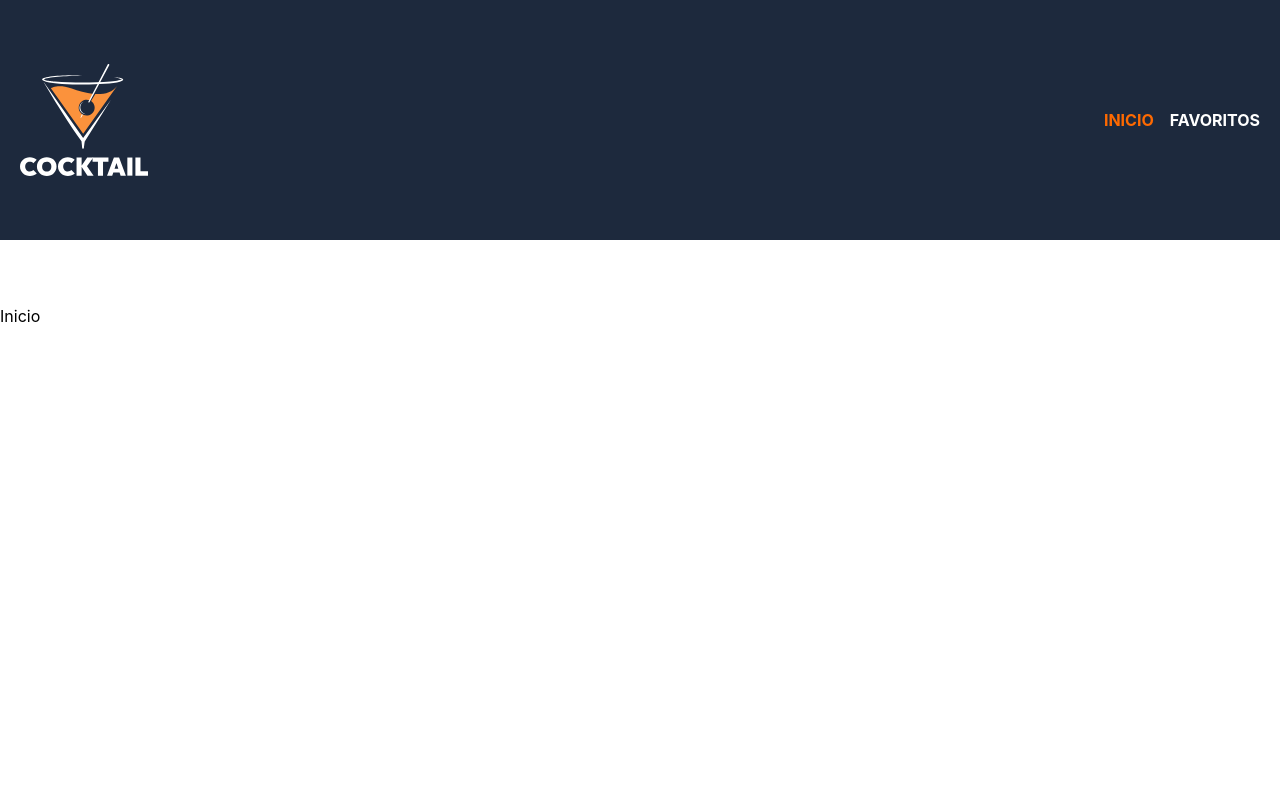
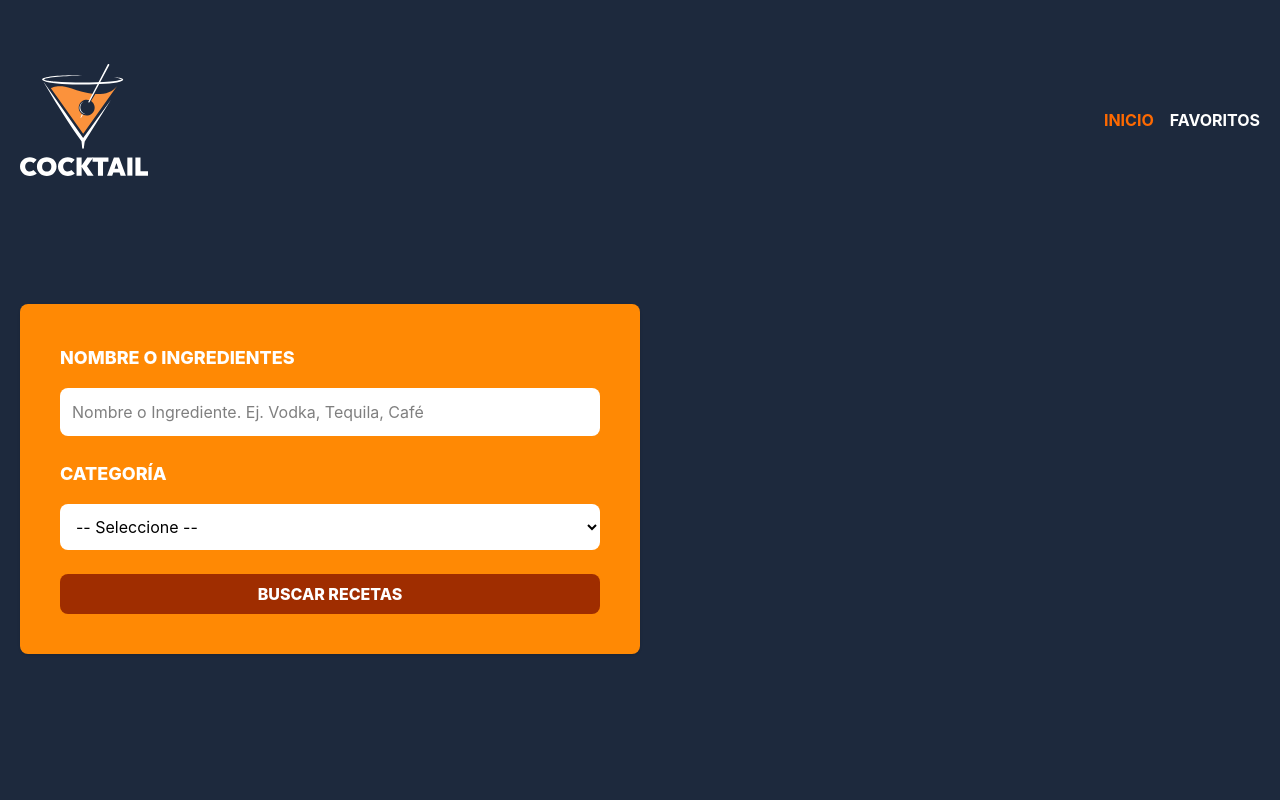
Before and after one commit to andresmdevco/drinkmix, a React (Vite) app: page / in a window 1280 px wide. Shown: the top 800 px of the page. Built offline with nearby package versions, Linux system fonts and the light colour scheme.

Commit message:
feat: create drink search form

```diff
--- a/src/components/Header.tsx
+++ b/src/components/Header.tsx
@@ -1,6 +1,13 @@
-import { NavLink } from 'react-router-dom';
+import { useMemo } from 'react';
+import { NavLink, useLocation } from 'react-router-dom';
 
 export default function Header() {
+  const { pathname } = useLocation();
+
+  const isHome = useMemo(() => pathname === '/', [pathname]);
+
+  console.log(isHome);
+
   return (
     <header className="bg-slate-800">
       <div className="mx-auto container px-5 py-16">
@@ -28,6 +35,46 @@
             </NavLink>
           </nav>
         </div>
+
+        {isHome && (
+          <form className="md:w-1/2 2xl:w-1/3 bg-orange-400 my-32 p-10 rounded-lg shadow space-y-6">
+            <div className="space-y-4">
+              <label
+                htmlFor="ingredient"
+                className="block text-white uppercase font-extrabold text-lg"
+              >
+                Nombre o Ingredientes
+              </label>
+              <input
+                type="text"
+                id="ingredient"
+                name="ingredient"
+                className="bg-white p-3 w-full rounded-lg focus:outline-none"
+                placeholder="Nombre o Ingrediente. Ej. Vodka, Tequila, Café"
+              />
+            </div>
+            <div className="space-y-4">
+              <label
+                htmlFor="ingredient"
+                className="block text-white uppercase font-extrabold text-lg"
+              >
+                Categoría
+              </label>
+              <select
+                id="ingredient"
+                name="ingredient"
+                className="bg-white p-3 w-full rounded-lg focus:outline-none"
+              >
+                <option value="">-- Seleccione --</option>
+              </select>
+            </div>
+            <input
+              type="submit"
+              value="Buscar Recetas"
+              className="cursor-pointer bg-orange-800 hover:bg-orange-900 text-white font-extrabold w-full p-2 rounded-lg uppercase"
+            />
+          </form>
+        )}
       </div>
     </header>
   );
```
